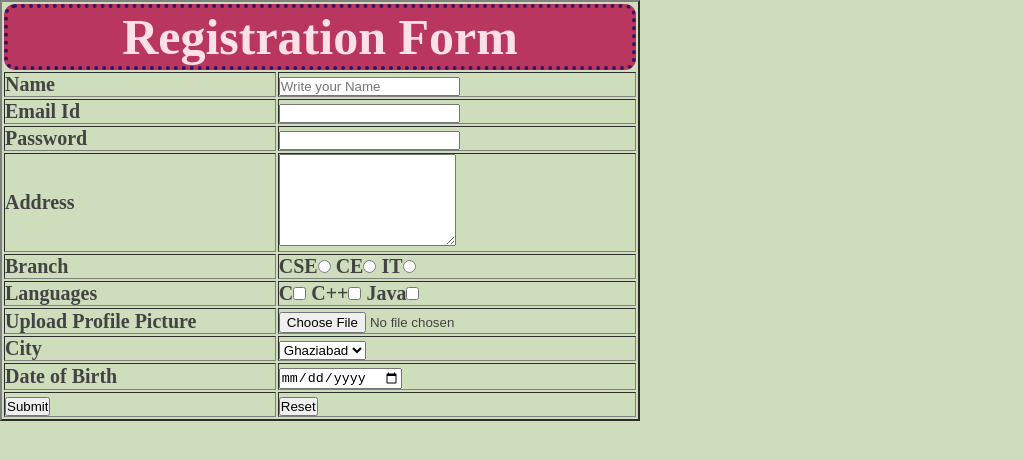
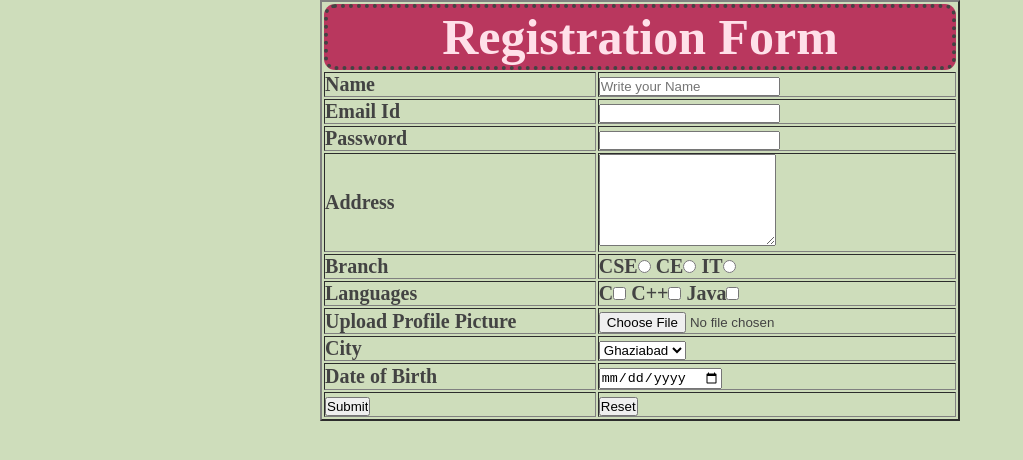
Before and after one commit to dishashukla24/FSD-Training, a plain HTML site: page Day1/index.html in a window 1280 px wide. Shown: the whole page, without its empty margins (0-1023 px from the left). Drawn offline with Linux system fonts and the light colour scheme.

Commit message:
Registration Form

```diff
--- a/Day1/style.css
+++ b/Day1/style.css
@@ -10,7 +10,7 @@ body{
 {
     background-color:  #B9375E;
     font-size:  50px ;
-    border-color: rgb(55, 17, 99);
+    border-color: #434343;
     border-width: 4px ;
     border-style: dotted;
     border-radius: 11px;
@@ -28,8 +28,6 @@ table
 }
 #container
 {
-    width: 100%;
-    display: block;
-    align-items: center;
-    align-self: center;
+    display:flex;
+    justify-content: center;
 }
```
